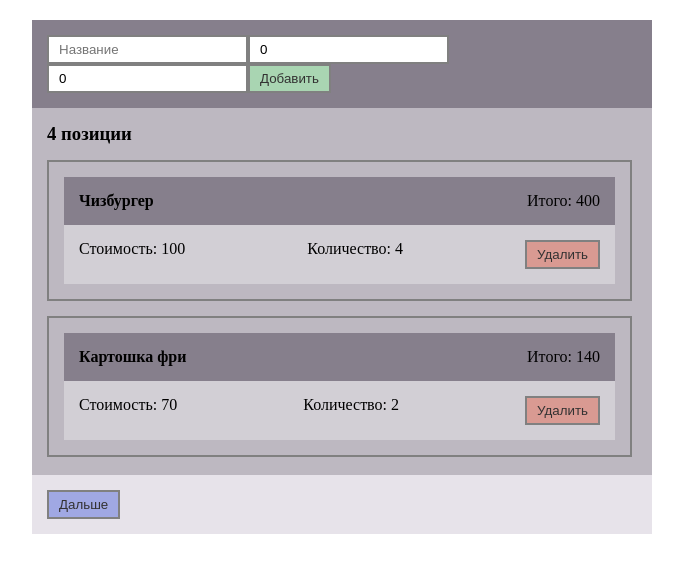
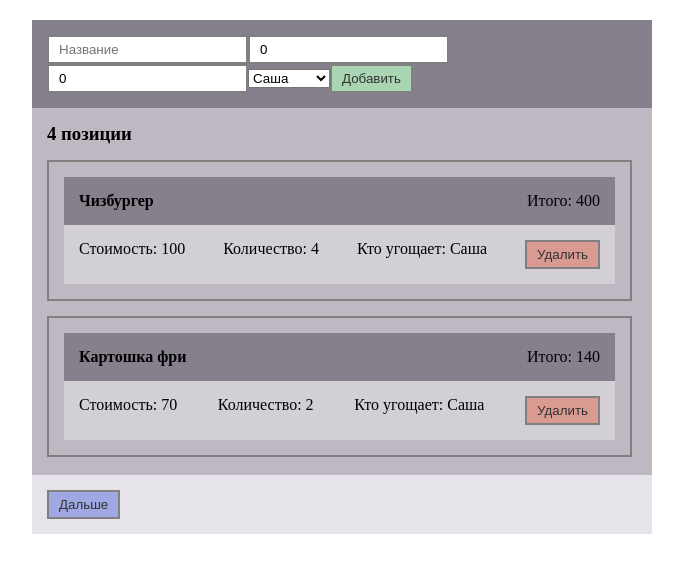
Before and after one commit to AlexxxMaxxx/Tasks_OVP, a Vue app: page /products in a window 1280 px wide. Shown: the top 572 px of the page, without its empty margins (298-981 px from the left). Built offline with nearby package versions, Linux system fonts and the light colour scheme.

Commit message:
Add select payer in ProductPage

```diff
--- a/src/components/ProductForm.vue
+++ b/src/components/ProductForm.vue
@@ -3,6 +3,10 @@
     <app-input class="product-form__input input" v-model="name" type="text" placeholder="Название" />
     <app-input class="product-form__input input" v-model="price" type="number" placeholder="Стоимость" />
     <app-input class="product-form__input input" v-model="amount" type="number" placeholder="Количество" />
+    <select class="product-form__select" v-model="idPayer">
+      <option v-for="person in persons"
+      :value="person.id">{{ person.name }}</option>
+    </select>
     <app-button class="product-form__add-btn add-btn" @click="addProduct">Добавить</app-button>
   </form>
 </template>
@@ -13,7 +17,8 @@
     return {
       name: "",
       price: 0,
-      amount: 0
+      amount: 0,
+      idPayer: this.persons[0].id,
     }
   },
   methods: {
@@ -23,10 +28,18 @@
         name: this.name,
         price: this.price,
         amount: this.amount,
+        idPayer: this.idPayer,
         total: this.price * this.amount
       });
       this.name = "";
-      this.price = this.amount = 0
+      this.price = this.amount = 0;
+      this.idPayer = this.persons[0].id;
+    }
+  },
+  props: {
+    persons: {
+      type: Array,
+      required: true
     }
   }
 }
--- a/src/components/ProductItem.vue
+++ b/src/components/ProductItem.vue
@@ -1,13 +1,16 @@
 <template>
   <div class="product-item">
     <div class="product-item__header">
-      <div class="product-item__property">{{ product.name }}</div>
-      <div class="product-item__property">Итого: {{ product.total }}</div>
+      <div class="product-item__text-property">{{ product.name }}</div>
+      <div class="product-item__number-property">Итого: {{ product.total }}</div>
     </div>
 
     <div class="product-item__content">
-      <div class="product-item__property">Стоимость: {{ product.price }}</div>
-      <div class="product-item__property">Количество: {{ product.amount }}</div>
+      <div class="product-item__number-property">Стоимость: {{ product.price }}</div>
+      <div class="product-item__number-property">Количество: {{ product.amount }}</div>
+      <div class="product-item__select-property">Кто угощает:
+        {{ persons.find(p => p.id === product.idPayer).name }}</div>
+
       <app-button class="product-item__rmv-btn rmv-btn" @click="$emit('remove', product)">Удалить</app-button>
     </div>
 
@@ -22,6 +25,10 @@
   props: {
     product: {
       type: Object,
+      required: true,
+    },
+    persons: {
+      type: Array,
       required: true,
     }
   }
--- a/src/components/ProductList.vue
+++ b/src/components/ProductList.vue
@@ -4,7 +4,7 @@
       <h3>{{ getHeaderList }}</h3>
     </div>
     <div class="product-list__content-list content-list">
-      <product v-for="product in products" :product="product" :key="product.id" @remove="$emit('remove', product)" />
+      <product v-for="product in products" :product="product" :persons="persons" :key="product.id" @remove="$emit('remove', product)" />
     </div>
   </div>
 </template>
@@ -14,6 +14,10 @@
 export default {
   props: {
     products: {
+      type: Array,
+      required: true,
+    },
+    persons: {
       type: Array,
       required: true,
     }
--- a/src/pages/ProductPage.vue
+++ b/src/pages/ProductPage.vue
@@ -2,10 +2,10 @@
 	<div class="products">
 		<div class="products__body">
 			<div class="products__header header">
-				<product-form @add="add"></product-form>
+				<product-form :persons="getPersons" @add="add"></product-form>
 			</div>
 			<div class="products__content content">
-				<product-list :products="getProducts" @remove="remove"></product-list>
+				<product-list :products="getProducts" :persons="getPersons" @remove="remove"></product-list>
 			</div>
 			<div class="products__footer footer">
 				<app-button class="next-btn" @click="$router.push('/results')">Дальше</app-button>
@@ -26,7 +26,8 @@
 	},
 	computed: {
 		...mapGetters({
-			getProducts: 'product/getProducts'
+			getProducts: 'product/getProducts',
+			getPersons: 'person/getPersons'
 		}),
 	},
 	methods: {
--- a/src/store/modules/productModule.js
+++ b/src/store/modules/productModule.js
@@ -1,10 +1,10 @@
 export const productModule = {
   state: () => ({
     products: [ /*потом очистить*/
-      { id: 1, name: 'Чизбургер', price: 100, amount: 4, total: 400 },
-      { id: 2, name: 'Картошка фри', price: 70, amount: 2, total: 140 },
-      { id: 3, name: 'Сырный соус', price: 40, amount: 2, total: 80 },
-      { id: 4, name: 'Кока-кола', price: 60, amount: 1, total: 60 },
+      { id: 1, name: 'Чизбургер', price: 100, amount: 4, idPayer: 1, total: 400 },
+      { id: 2, name: 'Картошка фри', price: 70, amount: 2, idPayer: 1, total: 140 },
+      { id: 3, name: 'Сырный соус', price: 40, amount: 2, idPayer: 1, total: 80 },
+      { id: 4, name: 'Кока-кола', price: 60, amount: 1, idPayer: 1, total: 60 },
     ],
   }),
   getters: {
```
